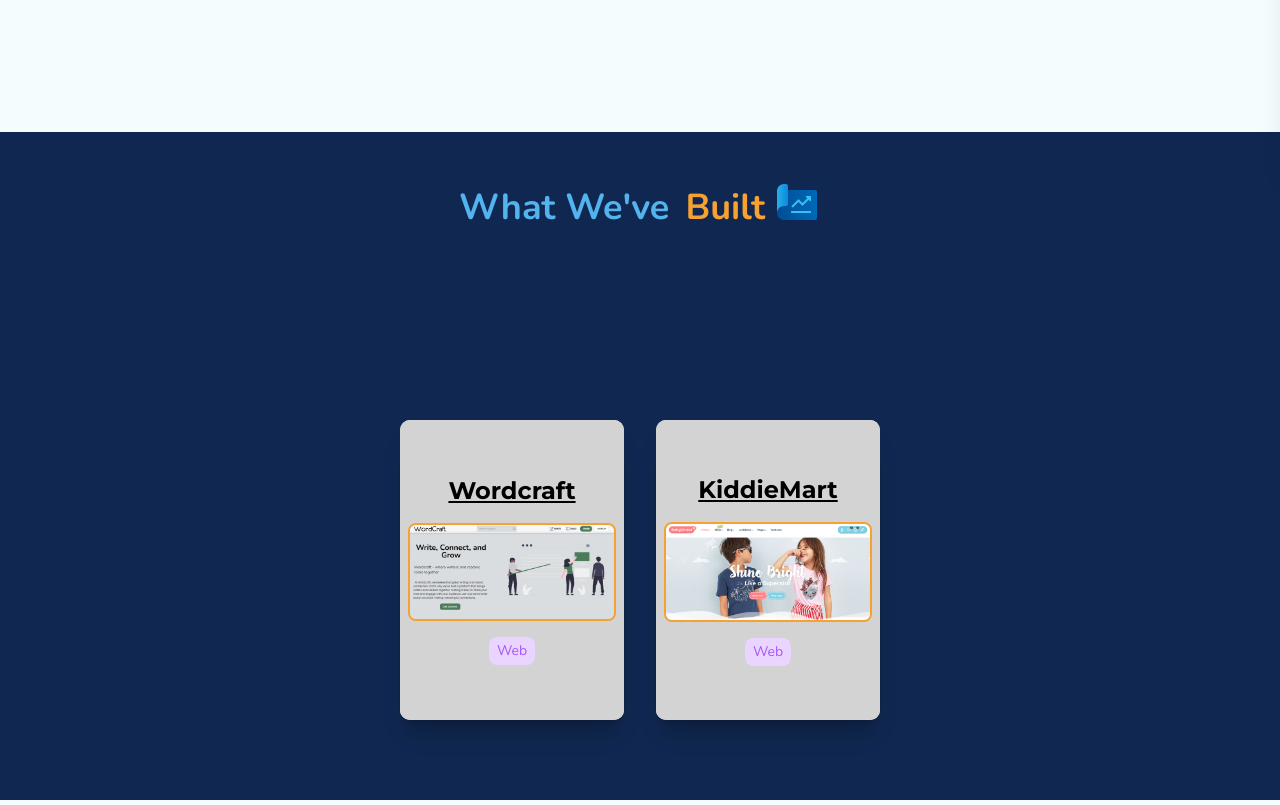
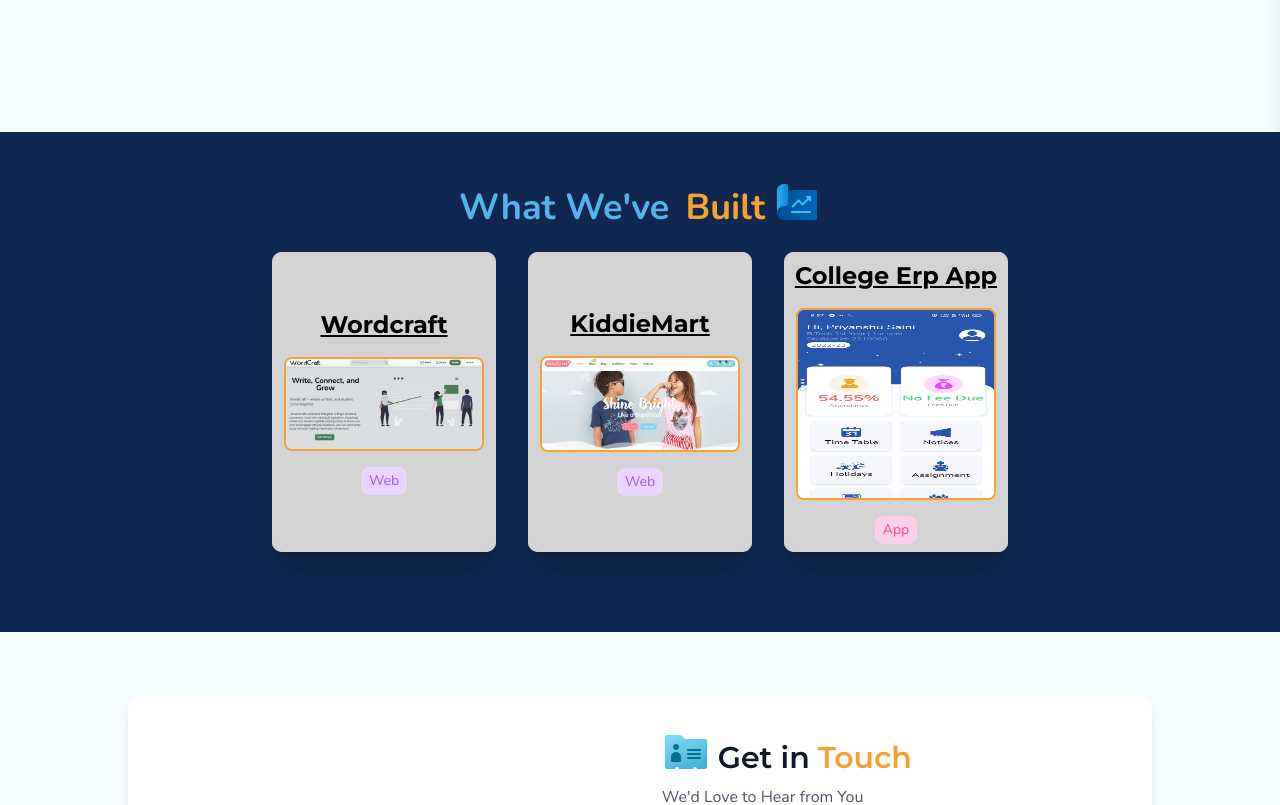
Before and after one commit to priyanshusaini105/byte-firm, a Next.js app: page / in a window 1280 px wide. Shown: the part 640-1445 px from the top of the page. Built offline with nearby package versions, Linux system fonts and the light colour scheme.

Commit message:
Project section: UI improvement

```diff
--- a/src/components/Projects.tsx
+++ b/src/components/Projects.tsx
@@ -10,8 +10,8 @@ type Project = {
   img: string;
   desc: string;
   techs: string[];
-  url?: string;  //optional
-  type:'Web'|'App';
+  url?: string; //optional
+  type: "Web" | "App";
 };
 
 const projects: Project[] = [
@@ -22,21 +22,29 @@ const projects: Project[] = [
     desc: "Wordcraft is a blog website where anyone can start posting their blogs by creating their own account.",
     techs: ["Next Js", "Firebase", "React Js", "Tailwind CSS"],
     url: "https://wordcraft-blog.vercel.app/",
-    type:'Web'
+    type: "Web",
   },
   {
     id: "2",
-    title:'KiddieMart',
-    img:'kiddiemart.png',
-    desc:'KiddieMart is a E-commerce website which provides the products like toys and cloths for kids.',
-    techs:['Next Js','PosgresSQL','Tailwind CSS', 'GraphQL','Strapi'],
-    type:'Web'
+    title: "KiddieMart",
+    img: "kiddiemart.png",
+    desc: "KiddieMart is a E-commerce website which provides the products like toys and cloths for kids.",
+    techs: ["Next Js", "PosgresSQL", "Tailwind CSS", "GraphQL", "Strapi"],
+    type: "Web",
+  },
+  {
+    id: "3",
+    title: "College Erp App",
+    img: "college-erp-app.jpg",
+    desc: "College Erp App is a mobile application which is used to manage the college activities like attendance, marks, etc.",
+    techs: ["React Native", "Firebase", "Redux", "Node Js", "Express Js"],
+    type: "App",
   },
 ];
 
 export function Projects() {
   return (
-    <div className="w-screen h-fit py-20 mt-40 bg-primary-800 text-gray-600 flex flex-col gap-20 ">
+    <div className="py-20 mt-40 bg-primary-800 text-gray-600 flex flex-col gap-2 ">
       <div className="w-full h-5 flex justify-center font-bold p-4 text-4xl gap-2 items-end">
         <span className="text-primary-400 mr-2 ">What We've </span>
         <span className="text-accent-400">Built</span>
@@ -48,7 +56,7 @@ export function Projects() {
           className="inline-block w-12 h-12"
         />
       </div>
-      <div className="w-9/10 mx-auto rounded-lg bg-accent-500 h-4 shadow-2xl shadow-blue-500/20 "></div>
+
       <div className="flex flex-wrap gap-8 justify-center">
         {projects.map((project) => (
           <div
@@ -79,8 +87,12 @@ export function Projects() {
                 }
                 modal
                 lockScroll
-                onOpen={() => document.getElementById("blur")?.classList.toggle("hidden")}
-                onClose={() => document.getElementById("blur")?.classList.toggle("hidden")}
+                onOpen={() =>
+                  document.getElementById("blur")?.classList.toggle("hidden")
+                }
+                onClose={() =>
+                  document.getElementById("blur")?.classList.toggle("hidden")
+                }
               >
                 {(close: any) => {
                   return (
@@ -97,7 +109,7 @@ export function Projects() {
                           width={800}
                           height={800}
                           alt={project.title}
-                          className="rounded-lg border-2 border-accent-400 w-full"
+                          className="rounded-lg border-2 border-accent-400 w-auto h-full"
                         />
                       </div>
                     </>
@@ -134,9 +146,17 @@ export function Projects() {
                   width={200}
                   height={200}
                   alt={project.title}
-                  className="rounded-lg border-2 border-accent-400 w-full"
+                  className="rounded-lg border-2 border-accent-400 max-h-[12rem]"
                 />
-                <span className={`p-1 px-2 text-sm ${project.type==='Web'?'bg-purple-200 text-purple-500':'bg-pink-200 text-pink-500'} rounded-lg`}>{project.type}</span>
+                <span
+                  className={`p-1 px-2 text-sm ${
+                    project.type === "Web"
+                      ? "bg-purple-200 text-purple-500"
+                      : "bg-pink-200 text-pink-500"
+                  } rounded-lg`}
+                >
+                  {project.type}
+                </span>
               </div>
             </div>
           </div>
```
Also changed, not shown: public/images/projects/college-erp-app.jpg (added).
